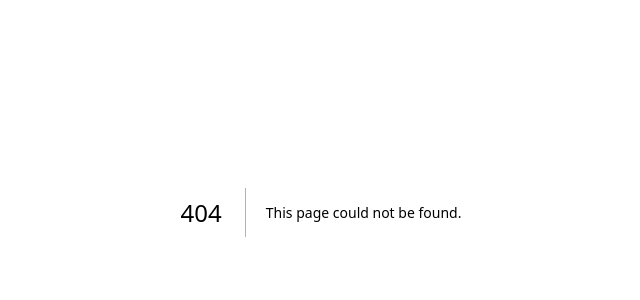
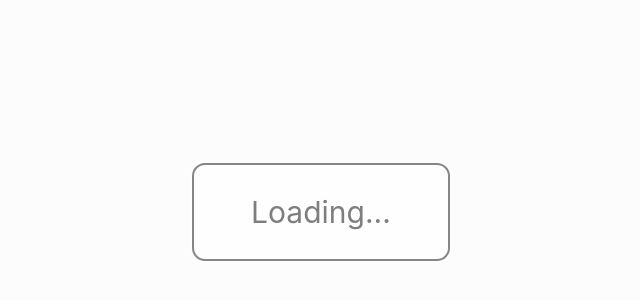
Before and after one commit to PaulAugsten/karaoke, a Next.js app: page /stage in a window 1280 px wide. Before the commit this address had no page. Shown: the part 188-488 px from the top of the page, without its empty margins (319-959 px from the left). Built offline with nearby package versions, Linux system fonts and the light colour scheme.

Commit message:
feat: add stage page to play the videos

```diff
--- /dev/null
+++ b/app/stage/Stage.tsx
@@ -0,0 +1,59 @@
+'use client';
+
+import { useState } from 'react';
+import { reportUnplayable } from './stageConnection';
+import { useYouTubePlayer } from './useYouTubePlayer';
+import { isPermanentError } from './youtubeErrors';
+
+// TODO: replace with load commands from server later
+const DEMO_QUEUE = ['dQw4w9WgXcQ', 'M7lc1UVf-VE'];
+
+export function Stage() {
+    const [queue, setQueue] = useState(DEMO_QUEUE);
+    const [currentId, setCurrentId] = useState<string | null>(null);
+    const [started, setStarted] = useState(false);
+
+    const { containerRef, player, ready } = useYouTubePlayer({
+        onStateChange: (state) => {
+            if (state === YT.PlayerState.ENDED) playNext();
+        },
+        onError: (code) => {
+            if (currentId && isPermanentError(code)) reportUnplayable(currentId, code);
+            playNext(); // skip whatever failed
+        },
+    });
+
+    function playNext() {
+        const [next, ...rest] = queue;
+        setQueue(rest);
+        setCurrentId(next ?? null);
+        if (next)
+            player.current?.loadVideoById(next); // loadVideoById autoplays
+        else player.current?.stopVideo();
+    }
+
+    function start() {
+        if (!ready) return;
+        player.current?.unMute();
+        playNext();
+        setStarted(true);
+    }
+
+    return (
+        <>
+            <div ref={containerRef} style={{ position: 'fixed', inset: 0 }} />
+            {!started && (
+                <button
+                    type="button"
+                    // biome-ignore lint/a11y/noAutofocus: the Fire tv remote needs something focused to press
+                    autoFocus
+                    aria-disabled={!ready}
+                    onClick={start}
+                    className="fixed inset-0 m-auto h-24 w-64 rounded-xl bg-white text-3xl text-black aria-disabled:opacity-50"
+                >
+                    {ready ? 'Start' : 'Loading...'}
+                </button>
+            )}
+        </>
+    );
+}
--- /dev/null
+++ b/app/stage/page.tsx
@@ -0,0 +1,8 @@
+import type { Metadata } from 'next';
+import { Stage } from './Stage';
+
+export const metadata: Metadata = { title: 'Stage' };
+
+export default function StagePage() {
+    return <Stage />;
+}
```
